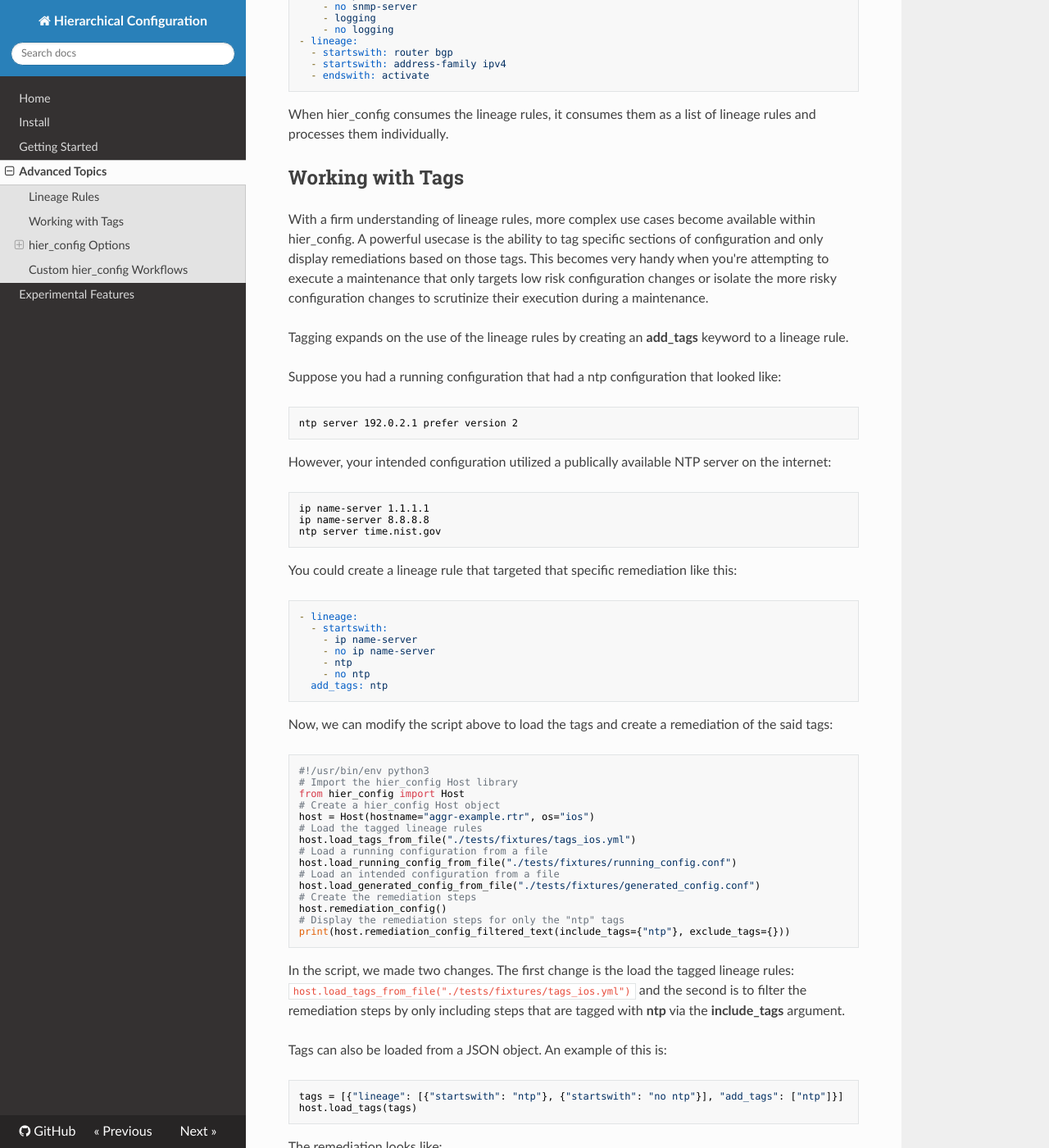
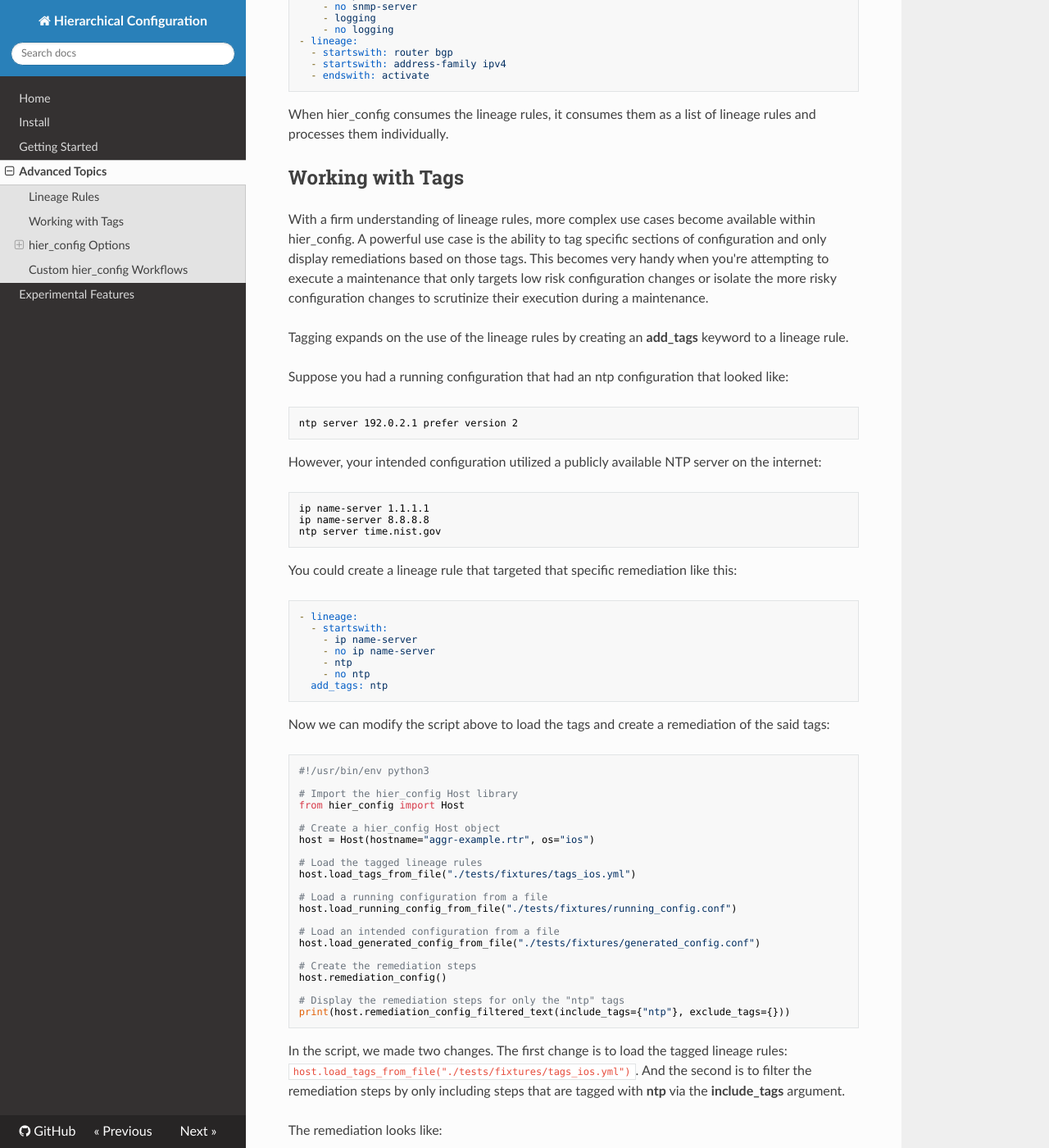
Before and after one commit to netdevops/hier_config, an MkDocs documentation site: the page built from docs/advanced-topics.md, in a window 1280 px wide and 1400 px high, scrolled down 1284 px. Shown: the whole window at 82% size. Built offline with MkDocs 1.6.1, drawn with Linux system fonts in a browser that asks for light colours; nearby versions of some CDN libraries; some of the changed text lies outside the part shown.

Commit message:
update docs

````diff
--- a/docs/advanced-topics.md
+++ b/docs/advanced-topics.md
@@ -69,17 +69,17 @@
 
 ## Working with Tags
 
-With a firm understanding of lineage rules, more complex use cases become available within hier_config. A powerful usecase is the ability to tag specific sections of configuration and only display remediations based on those tags. This becomes very handy when you're attempting to execute a maintenance that only targets low risk configuration changes or isolate the more risky configuration changes to scrutinize their execution during a maintenance.
+With a firm understanding of lineage rules, more complex use cases become available within hier_config. A powerful use case is the ability to tag specific sections of configuration and only display remediations based on those tags. This becomes very handy when you're attempting to execute a maintenance that only targets low risk configuration changes or isolate the more risky configuration changes to scrutinize their execution during a maintenance.
 
 Tagging expands on the use of the lineage rules by creating an **add_tags** keyword to a lineage rule.
 
-Suppose you had a running configuration that had a ntp configuration that looked like:
+Suppose you had a running configuration that had an ntp configuration that looked like:
 
 ```text
 ntp server 192.0.2.1 prefer version 2
 ```
 
-However, your intended configuration utilized a publically available NTP server on the internet:
+However, your intended configuration utilized a publicly available NTP server on the internet:
 
 ```text
 ip name-server 1.1.1.1
@@ -99,35 +99,36 @@
   add_tags: ntp
 ```
 
-Now, we can modify the script above to load the tags and create a remediation of the said tags:
+Now we can modify the script above to load the tags and create a remediation of the said tags:
 
 ```python
 #!/usr/bin/env python3
+
 # Import the hier_config Host library
 from hier_config import Host
+
 # Create a hier_config Host object
 host = Host(hostname="aggr-example.rtr", os="ios")
+
 # Load the tagged lineage rules
 host.load_tags_from_file("./tests/fixtures/tags_ios.yml")
+
 # Load a running configuration from a file
 host.load_running_config_from_file("./tests/fixtures/running_config.conf")
+
 # Load an intended configuration from a file
 host.load_generated_config_from_file("./tests/fixtures/generated_config.conf")
+
 # Create the remediation steps
 host.remediation_config()
+
 # Display the remediation steps for only the "ntp" tags
 print(host.remediation_config_filtered_text(include_tags={"ntp"}, exclude_tags={}))
 ```
 
-In the script, we made two changes. The first change is the load the tagged lineage rules:
-`host.load_tags_from_file("./tests/fixtures/tags_ios.yml")` and the second is to filter the remediation steps by only including steps that are tagged with **ntp** via the **include_tags** argument.
-
-Tags can also be loaded from a JSON object. An example of this is:
-
-```python
-tags = [{"lineage": [{"startswith": "ntp"}, {"startswith": "no ntp"}], "add_tags": ["ntp"]}]
-host.load_tags(tags)
-```
+In the script, we made two changes. The first change is to load the tagged lineage rules:
+`host.load_tags_from_file("./tests/fixtures/tags_ios.yml")`.
+And the second is to filter the remediation steps by only including steps that are tagged with **ntp** via the **include_tags** argument.
 
 The remediation looks like:
 
@@ -205,7 +212,7 @@
 
 #### sectional_overwrite_no_negate
 
-The sectional overwrite with no negate hier_config option will completely overwrite sections of configuration without negating them. This option is often used with the RPL sections of IOS-XR devices that require that the entire RPL be re-created when making modifications to them, rather than editing individual lines within the RPL.
+The sectional overwrite with no negate hier_config option will completely overwrite sections of configuration without negating them. This option is often used with the RPL sections of IOS XR devices that require that the entire RPL be re-created when making modifications to them, rather than editing individual lines within the RPL.
 
 An example of sectional overwrite with no negate is:
 
@@ -297,6 +304,7 @@
 
 ```text
 Building configuration...
+
 Current configuration : 3781 bytes
 ```
 
````
Also changed, not shown: other parts of docs/advanced-topics.md (+17 -11 lines), docs/getting-started.md (+1 -1 lines), docs/install.md (+4 -2 lines).
